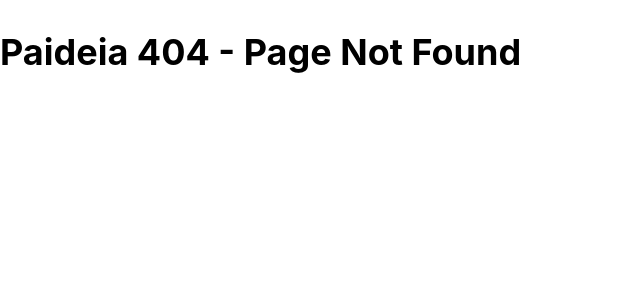
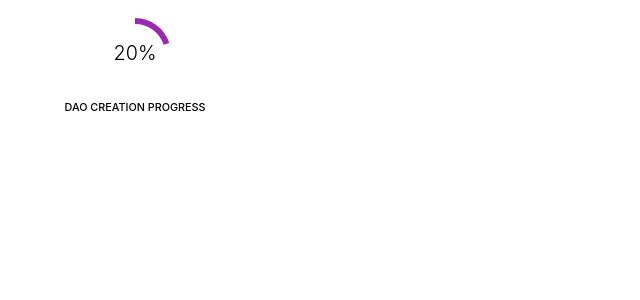
Before and after one commit to paideiadao/paideia-frontend, a Next.js app: page /creation in a window 1280 px wide. Before the commit this address had no page. Shown: the top 300 px of the page, without its empty margins (0-640 px from the left). Built offline with nearby package versions, Linux system fonts and the light colour scheme.

Commit message:
Creation Start & Circular Nav

```diff
--- /dev/null
+++ b/components/creation/nav/Nav.tsx
@@ -0,0 +1,11 @@
+import Progress from "./Progress";
+import * as React from "react";
+import { Box } from "@mui/material";
+
+export default function Nav(props) {
+  return (
+    <Box>
+      <Progress {...props} />
+    </Box>
+  );
+}
--- /dev/null
+++ b/components/creation/nav/Progress.tsx
@@ -0,0 +1,56 @@
+import * as React from "react";
+import CircularProgress, {
+  CircularProgressProps,
+} from "@mui/material/CircularProgress";
+import Typography from "@mui/material/Typography";
+import Box from "@mui/material/Box";
+
+function CircularProgressWithLabel(
+  props: CircularProgressProps & { value: number }
+) {
+  return (
+    <Box
+      sx={{
+        width: "15rem",
+        display: "flex",
+        flexDirection: "column",
+        alignItems: 'center',
+        pt: '1rem'
+      }}
+    >
+      <Box>
+        <Box sx={{ position: "relative", display: "inline-flex" }}>
+          <CircularProgress
+            variant="determinate"
+            {...props}
+            size="4rem"
+            value={props.value * 20}
+            color="secondary"
+          />
+          <Box
+            sx={{
+              top: 0,
+              left: 0,
+              bottom: 0,
+              right: 0,
+              position: "absolute",
+              display: "flex",
+              alignItems: "center",
+              justifyContent: "center",
+              fontSize: "1.1rem",
+              fontWeight: 300,
+            }}
+          >
+            {props.value * 20}%
+          </Box>
+        </Box>
+      </Box>
+
+      <Box sx={{fontWeight: 500, fontSize: '.6rem'}}>DAO CREATION PROGRESS</Box>
+    </Box>
+  );
+}
+
+export default function CircularStatic(props) {
+  return <CircularProgressWithLabel value={props.value} />;
+}
--- a/pages/_app.tsx
+++ b/pages/_app.tsx
@@ -1,6 +1,24 @@
 import "../styles/global.css";
 import { AppProps } from "next/app";
+import { GetServerSideProps } from "next";
 
 export default function App({ Component, pageProps }: AppProps) {
   return <Component {...pageProps} />;
 }
+
+export async function getServerSideProps(context) {
+  // possibilities
+  // paideia.im
+  // {dao_name}.paideia.im
+  let wildcard = context.req.headers.host.split(".")[0];
+  let all_ids = ["spreadly", "ergopad"];
+  console.log("wildcard", wildcard);
+
+  wildcard =
+    all_ids.indexOf(wildcard) > -1
+      ? wildcard != "localhost:3000"
+        ? wildcard
+        : "home"
+      : "home";
+  return { props: { wildcard } };
+}
--- /dev/null
+++ b/pages/creation.tsx
@@ -0,0 +1,14 @@
+import { Box } from "@mui/material";
+import * as React from "react";
+import Nav from "../components/creation/nav/Nav";
+
+export default function Creation(props) {
+  const [data, setData] = React.useState({
+    navStage: 1,
+  });
+  return (
+    <>
+      <Nav value={data.navStage} />
+    </>
+  );
+}
```
Also changed, not shown: pages/index.tsx (+27 -27 lines), server.js (added, +47 -0 lines).
